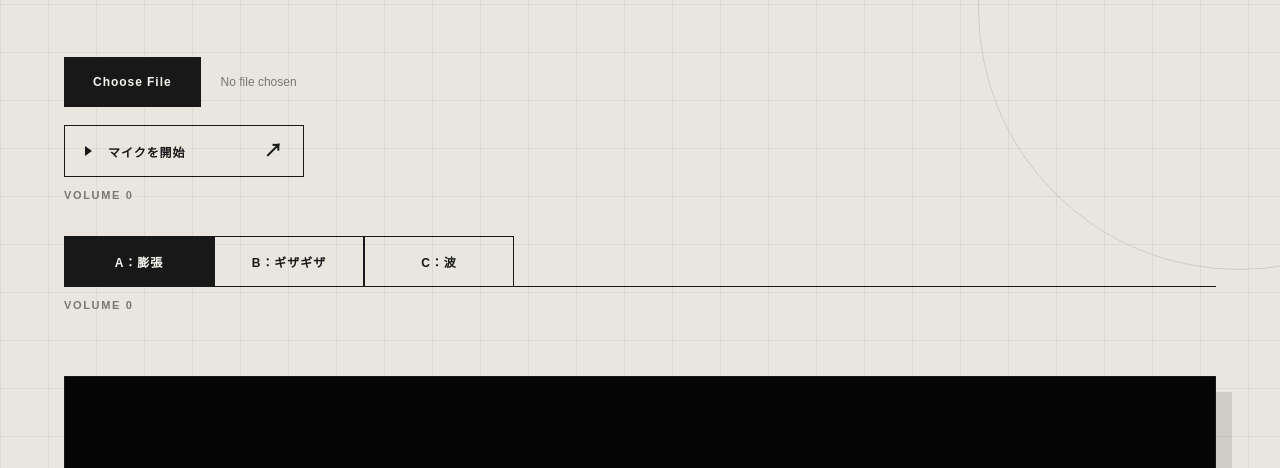
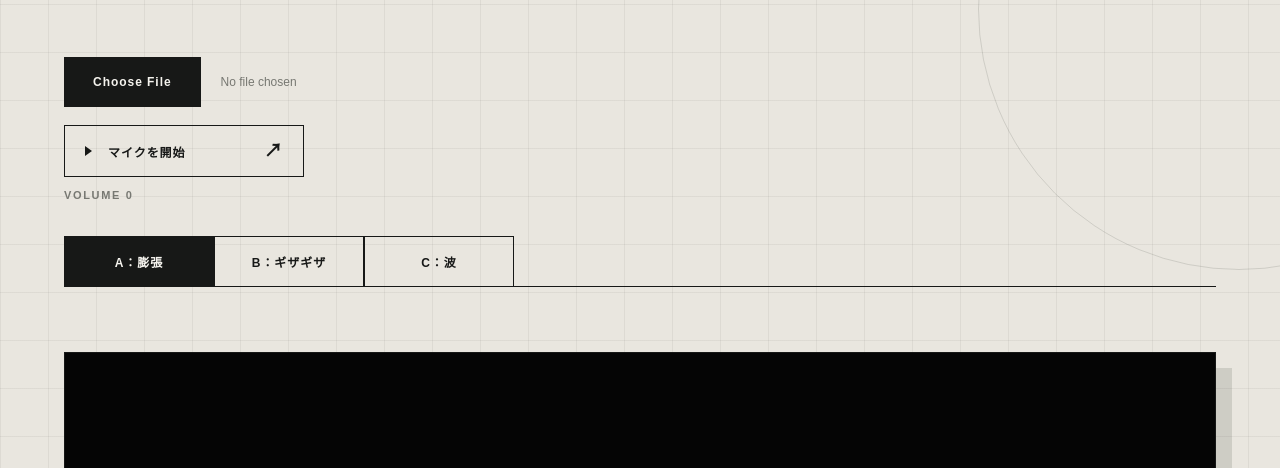
Before and after one commit to yorimichi-create/sound-image, a plain HTML site: page index.html in a window 1280 px wide. Shown: the part 332-800 px from the top of the page. Drawn offline with Linux system fonts and the light colour scheme.

Commit message:
VOLUME Bug

```diff
--- a/index.html
+++ b/index.html
@@ -23,8 +23,6 @@
       <button class="mode-tab" data-mode="C">C：波</button>
     </div>
 
-<div id="volumeDisplay">VOLUME 0</div>
-
     <canvas id="canvas"></canvas>
   </main>
 
```
